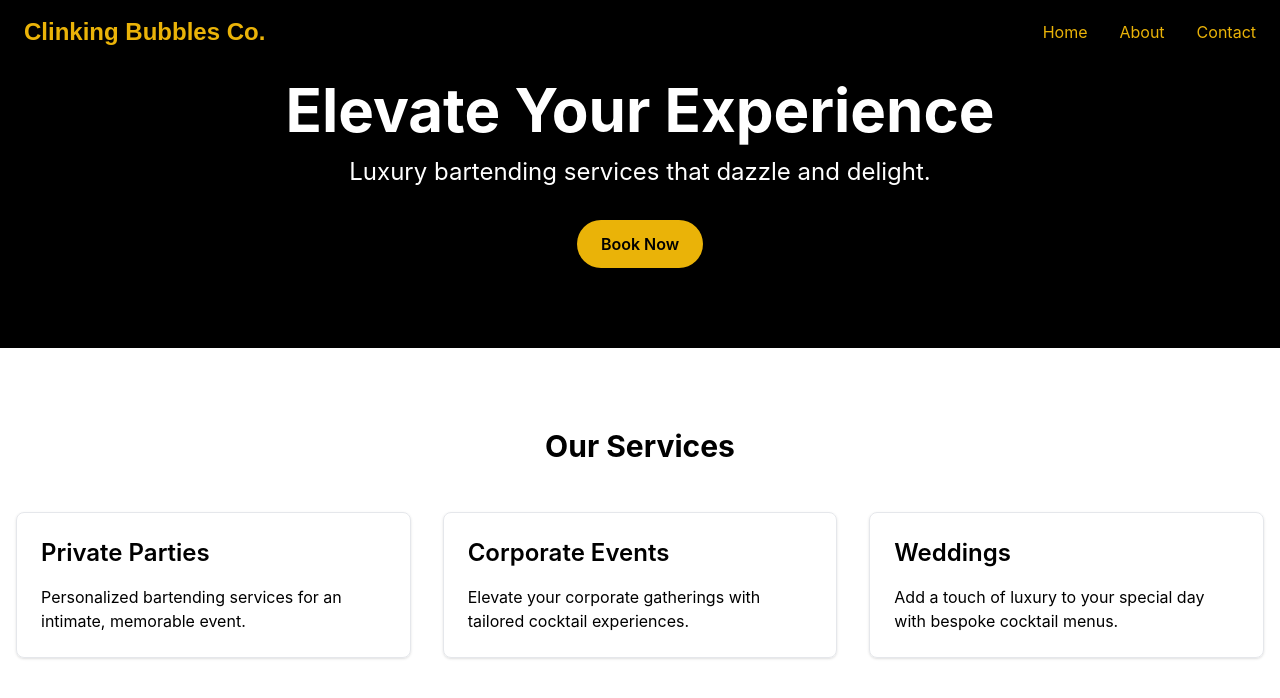
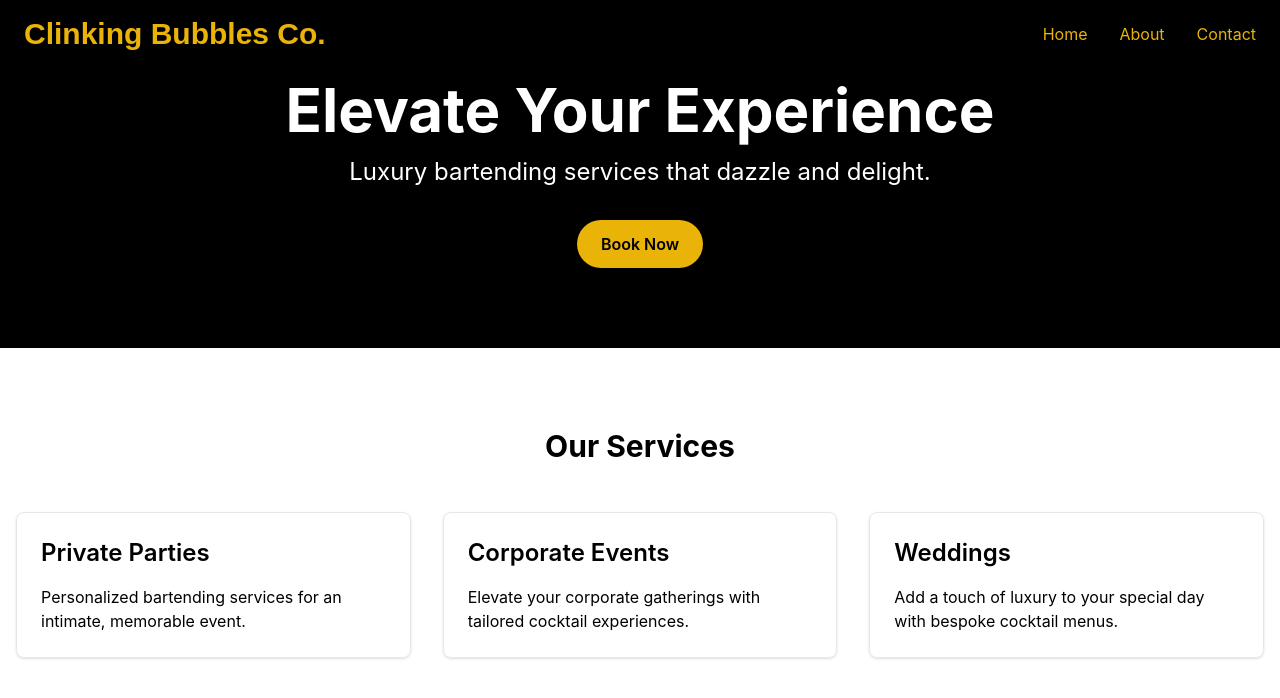
Before and after one commit to fctico11/clinkingbubbles, a React (Create React App) app: page /#/ in a window 1280 px wide. Shown: the top 698 px of the page. Built offline with nearby package versions, Linux system fonts and the light colour scheme; a web font is replaced by a local one.

Commit message:
adjust font sizes

```diff
--- a/src/components/Navbar.js
+++ b/src/components/Navbar.js
@@ -29,7 +29,7 @@ const Navbar = () => {
       }`}
     >
       {/* Logo */}
-      <div className="text-2xl font-bold text-yellow-500 clinking-font">
+      <div className="text-xl md:text-3xl font-bold text-yellow-500 clinking-font">
         Clinking Bubbles Co.
       </div>
 
```
